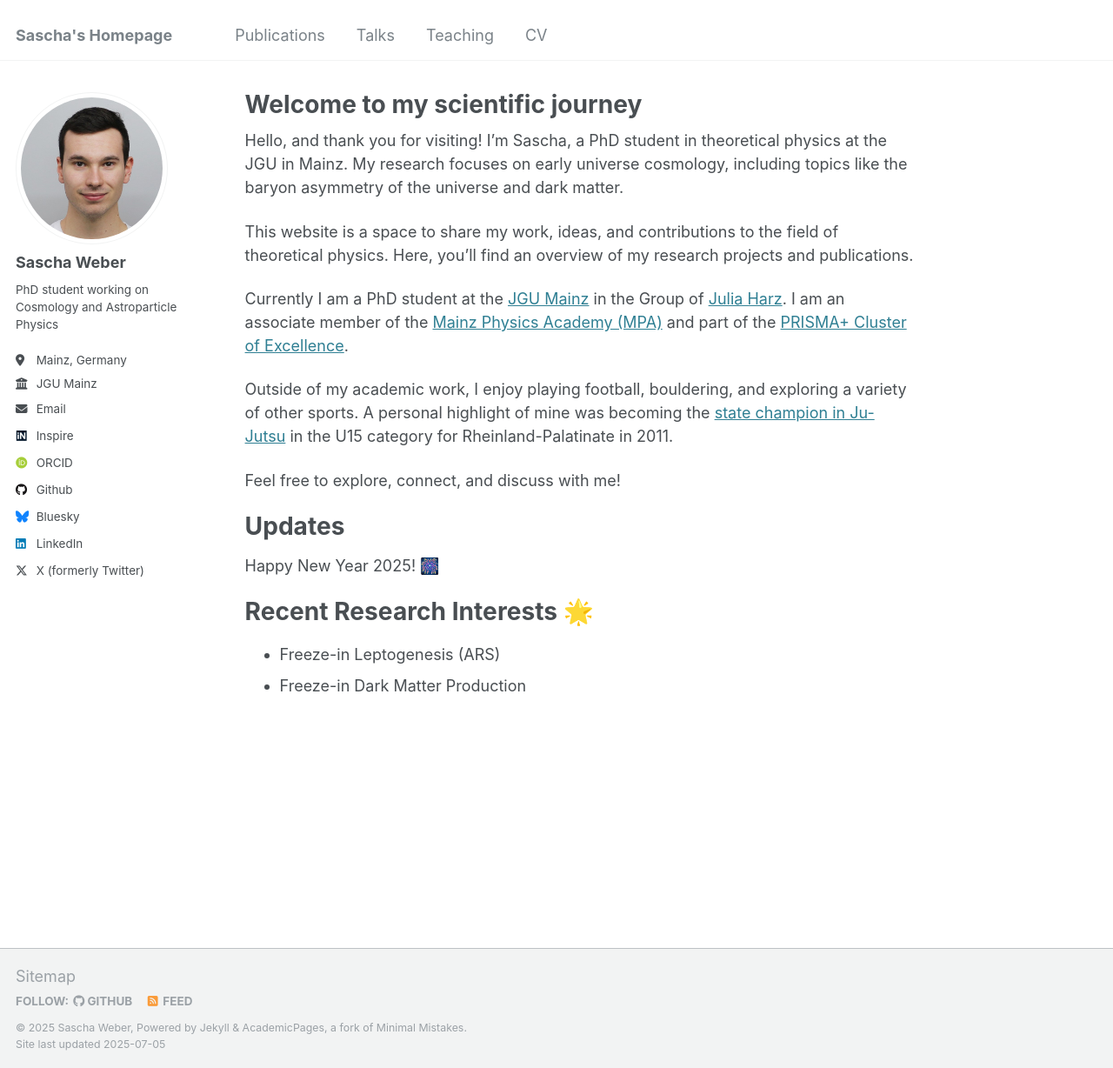
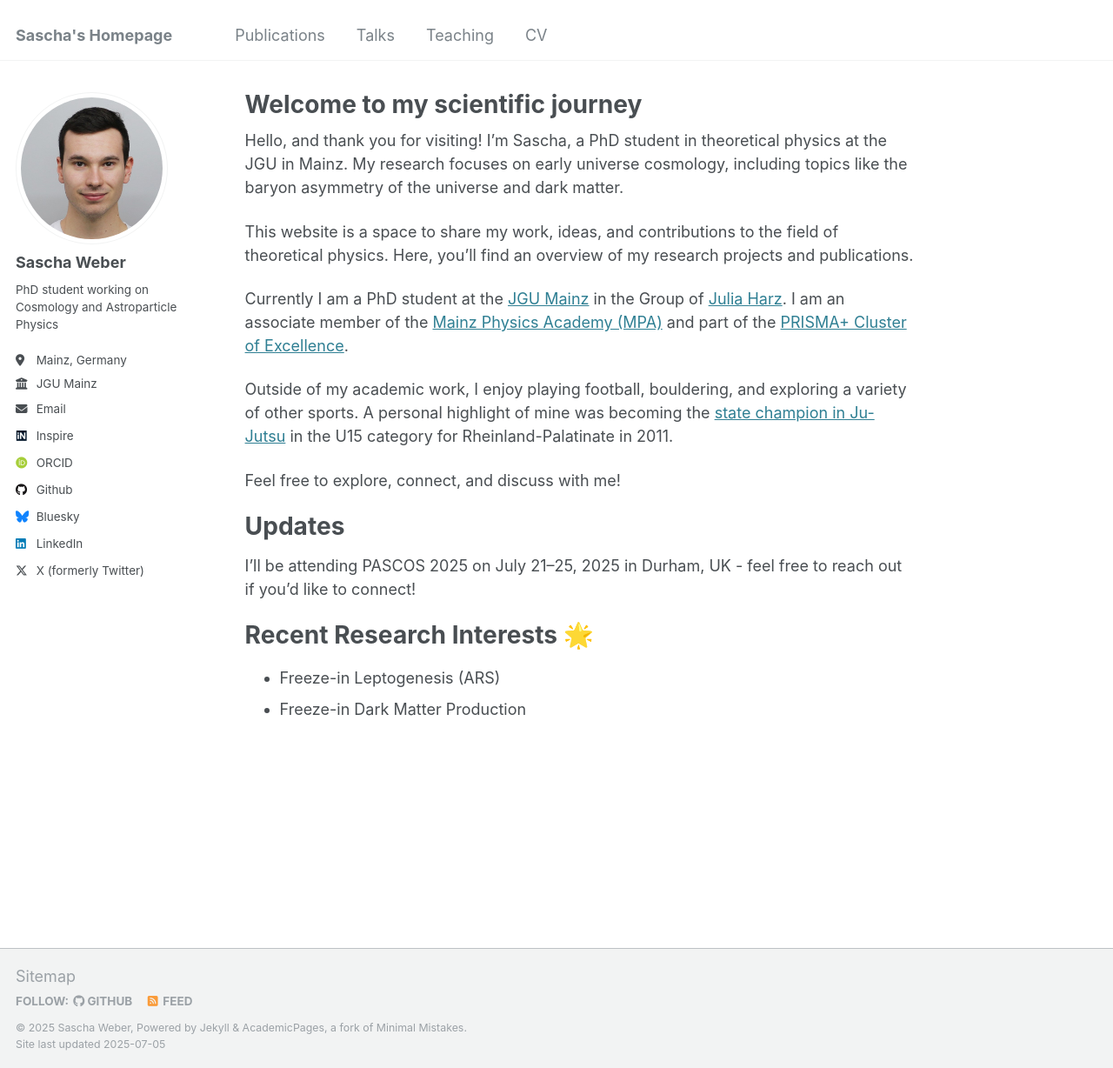
Before and after one commit to sweber31/sweber31.github.io, a Jekyll site: the page built from _pages/about.md, in a window 1280 px wide and 1228 px high. Shown: the whole window at 87% size. Built offline with Jekyll 4.4.1, drawn with Linux system fonts in a browser that asks for light colours; some web fonts are replaced.

Commit message:
Update travel plans in about.md

```diff
--- a/_pages/about.md
+++ b/_pages/about.md
@@ -19,7 +19,7 @@ Feel free to explore, connect, and discuss with me!
 
 Updates
 ======
-Happy New Year 2025! 🎆
+I’ll be attending PASCOS 2025 on July 21–25, 2025 in Durham, UK - feel free to reach out if you’d like to connect!
 
 Recent Research Interests 🌟
 ======
```
